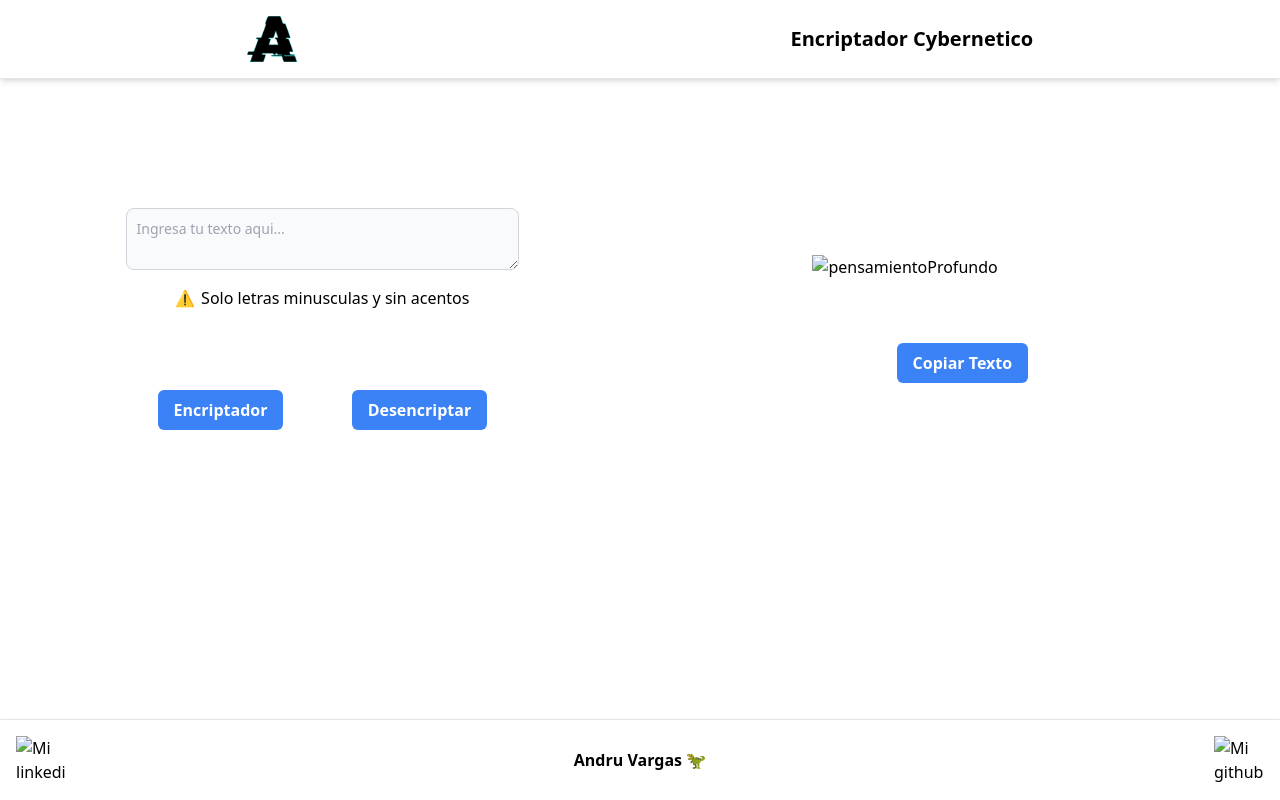
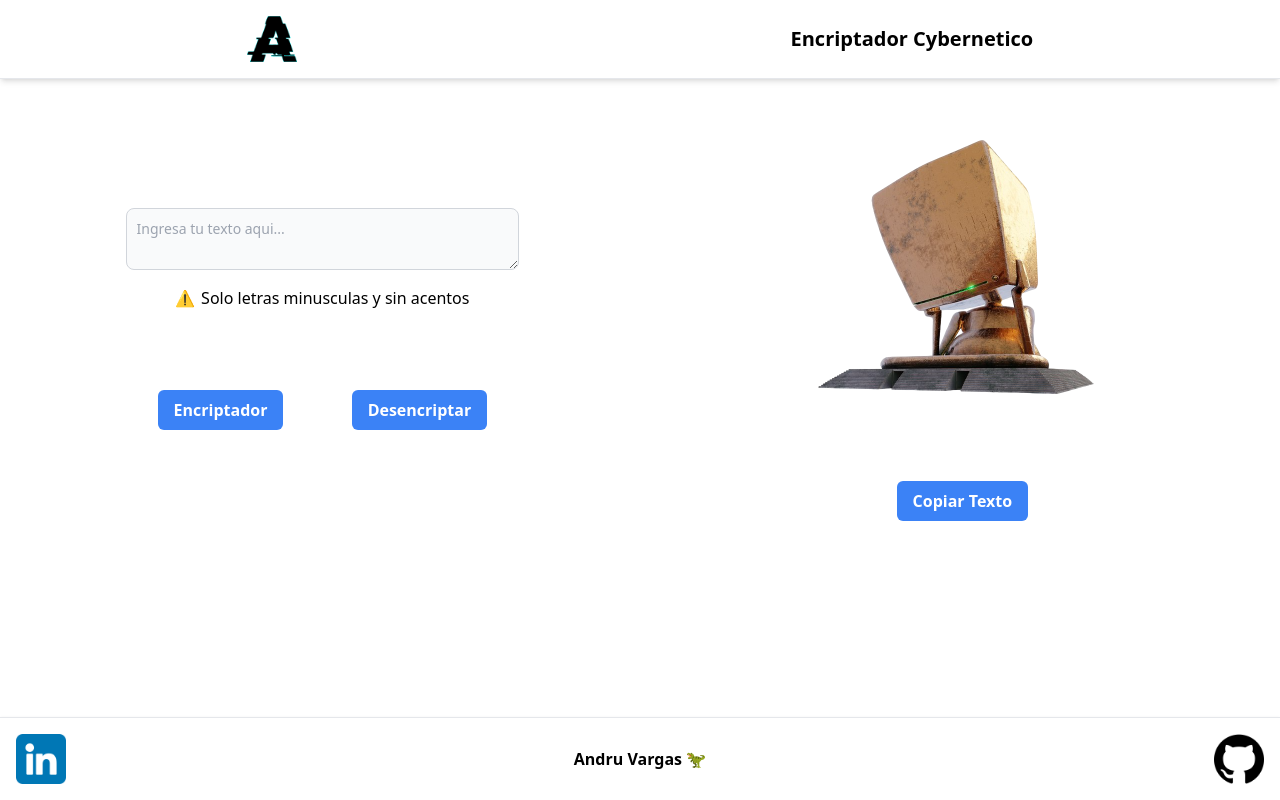
Before and after one commit to r3x-42/Encriptador, a website: page index.html in a window 1280 px wide. Drawn offline with nearby package versions, Linux system fonts and the light colour scheme; files that its build step writes are made by us from their sources; the site is published under a folder, as on GitHub Pages, so addresses that start at the root find nothing.

Commit message:
new rutas

```diff
--- a/index.html
+++ b/index.html
@@ -34,7 +34,7 @@
 
         <article class=" flex flex-col items-center justify-center m-auto h-96 w-96">
             <div>
-                <img class="w-[300px]" src="/src/assets/penamiento.png" alt="pensamientoProfundo" />
+                <img class="w-[300px]" src="src/assets/penamiento.png" alt="pensamientoProfundo" />
             </div>
 
             <div id="mensajeFinal">
@@ -49,10 +49,10 @@
     </main>
 
     <footer class="fixed bottom-0 left-0 z-20 w-full p-4 bg-white border-t border-gray-200 shadow flex items-center justify-between dark:bg-gray-800 dark:border-gray-600">
-        <a href="https://www.linkedin.com/in/andres-vargas-castillo/" target="blank"><img class="w-[50px]"  src="/src/assets/linkedin.png" alt="Mi linkedin" /></a>
+        <a href="https://www.linkedin.com/in/andres-vargas-castillo/" target="blank"><img class="w-[50px]"  src="src/assets/linkedin.png" alt="Mi linkedin" /></a>
         <p class="font-bold">Andru Vargas 🦖</p>
-        <a href="https://github.com/r3x-42" target="blank"><img class="w-[50px]"  src="/src/assets/github.png" alt="Mi github" /></a>
+        <a href="https://github.com/r3x-42" target="blank"><img class="w-[50px]"  src="src/assets/github.png" alt="Mi github" /></a>
     </footer>
-    <script src="/src/main.js"></script>
+    <script src="src/main.js"></script>
 </body>
 </html>
```
